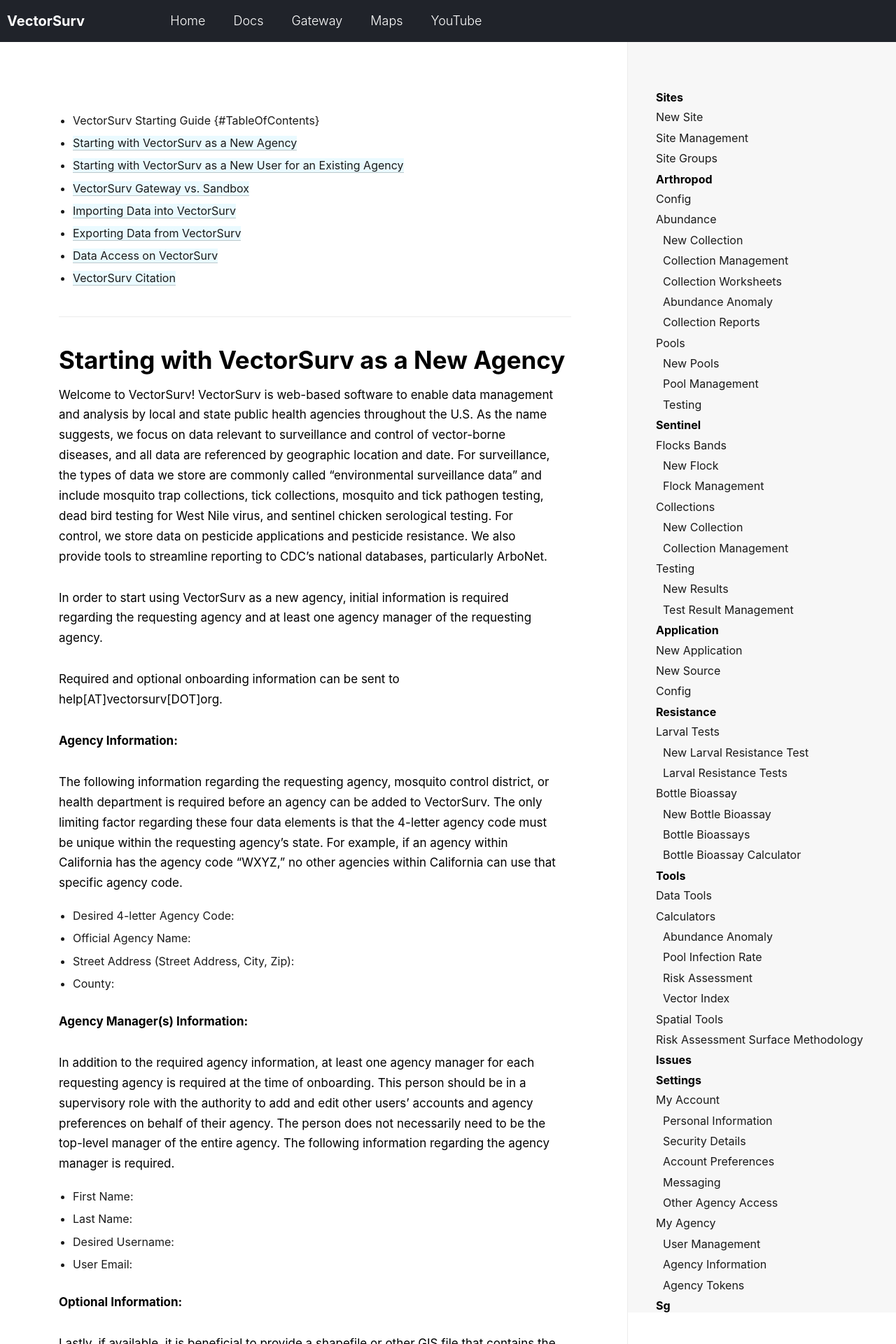
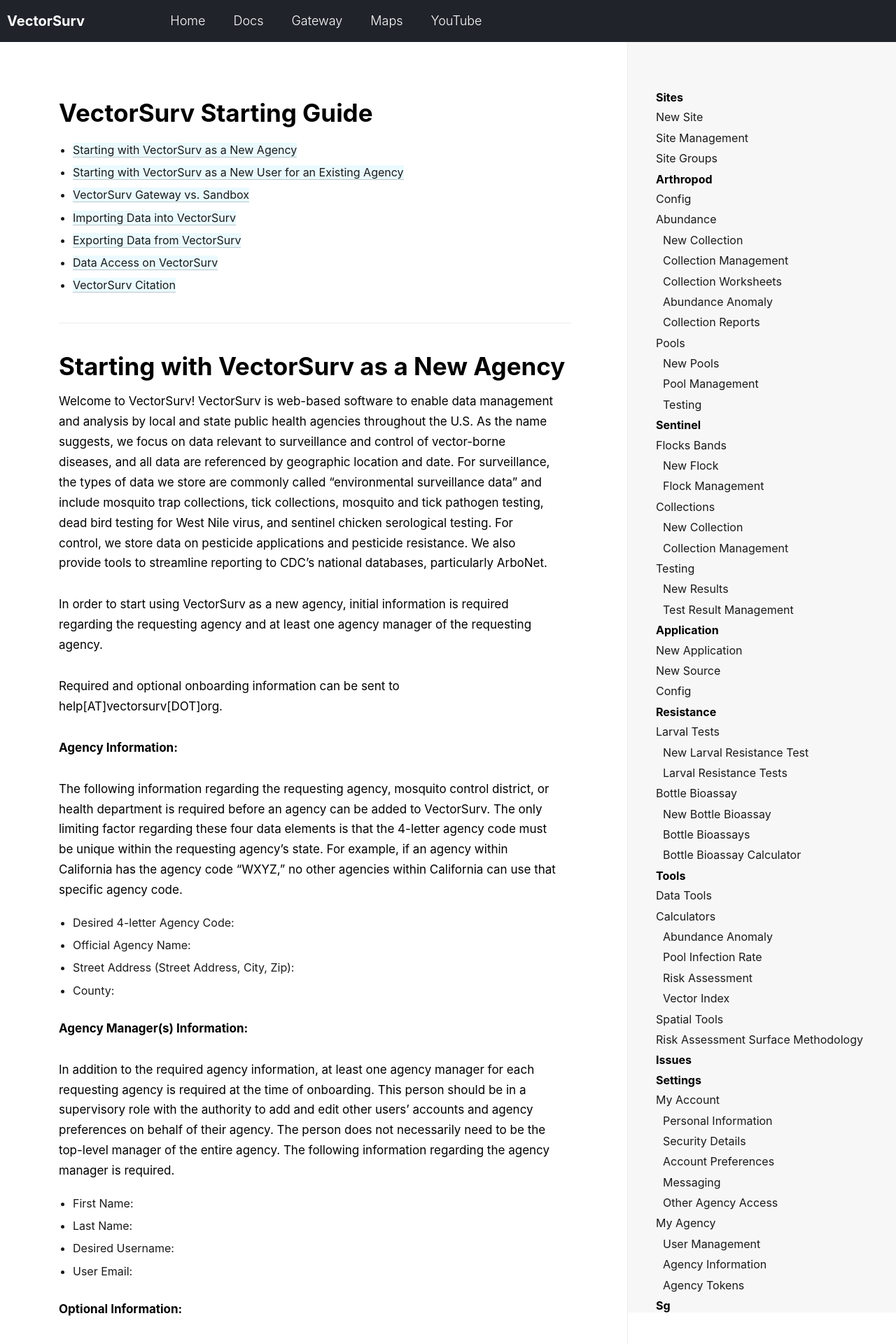
Before and after one commit to tlvaldepena/vectorsurv.org, a Jekyll site: the page built from _docs/starting/VectorSurv_FAQ.md, in a window 1280 px wide. Shown: the top 1920 px of the page at 70% size. Built offline with Jekyll 4.4.1, drawn with Linux system fonts in a browser that asks for light colours.

Commit message:
Update VectorSurv_FAQ.md

```diff
--- a/_docs/starting/VectorSurv_FAQ.md
+++ b/_docs/starting/VectorSurv_FAQ.md
@@ -3,7 +3,7 @@
 permalink: /starting/
 ---
 
-* VectorSurv Starting Guide {#TableOfContents}
+## VectorSurv Starting Guide {#TableOfContents}
 
 * [Starting with VectorSurv as a New Agency](#StartingOnVectorSurvAgency)
 
```
